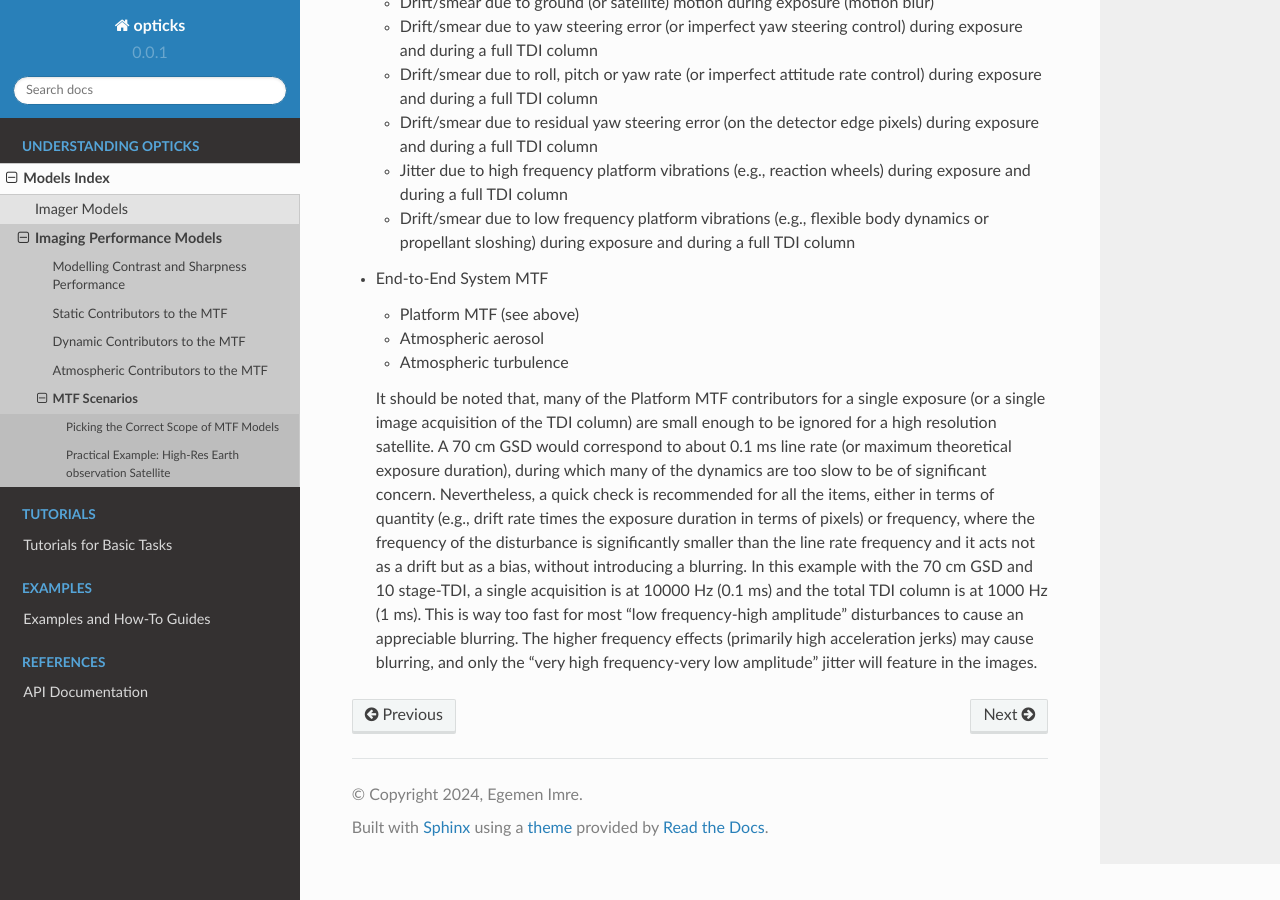
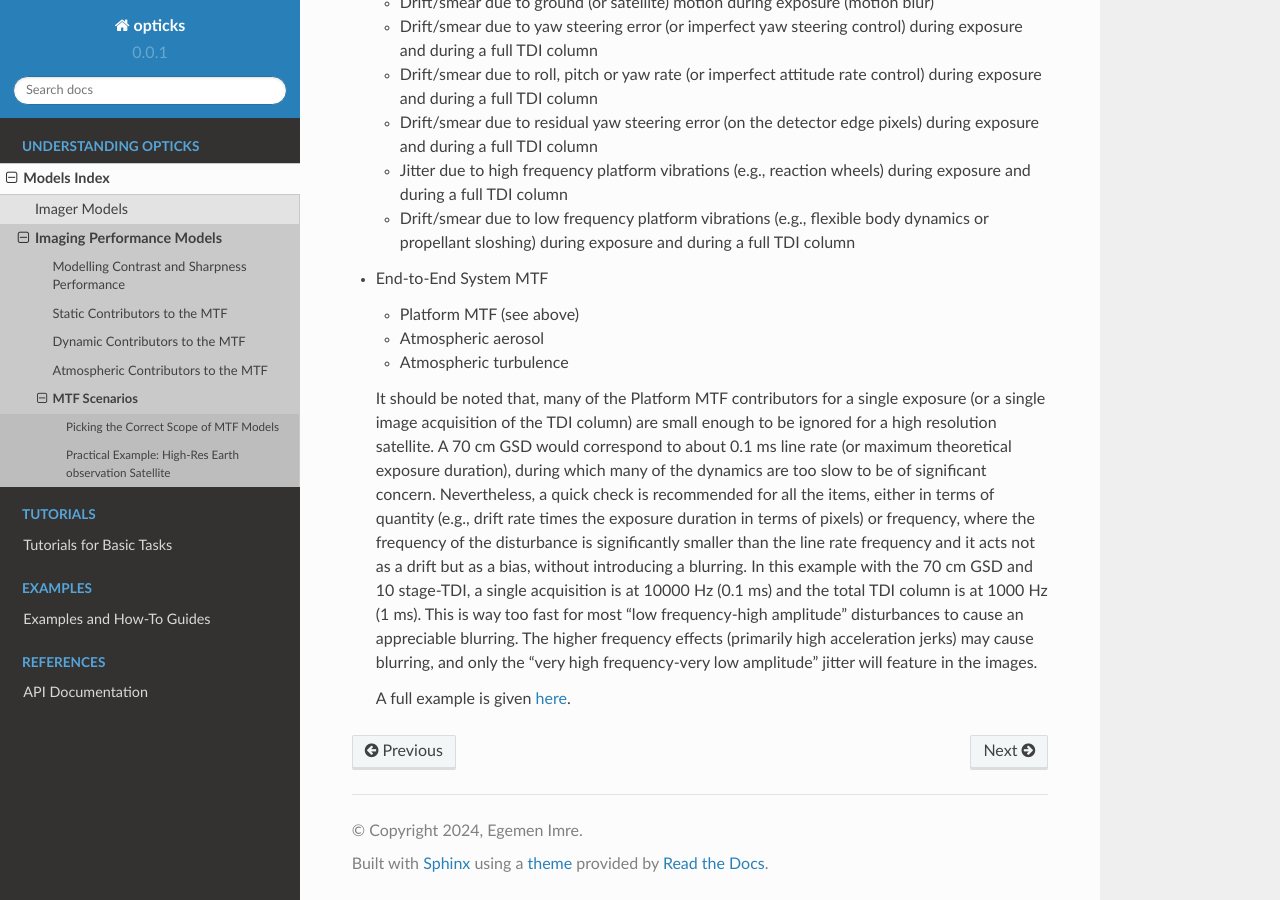
Before and after one commit to egemenimre/opticks, a Sphinx documentation site: the page built from docs/models/mtf_scenarios.md, in a window 1280 px wide and 900 px high, scrolled down 2093 px. Built offline with Sphinx 7.4.7 and the Read the Docs theme 2.0.0, drawn with Linux system fonts in a browser that asks for light colours.

Commit message:
added link to sat mtf budget

```diff
--- a/docs/models/mtf_scenarios.md
+++ b/docs/models/mtf_scenarios.md
@@ -63,3 +63,5 @@ As an example, for a high-resolution Earth Observation satellite operating in VN
   - Atmospheric turbulence
 
   It should be noted that, many of the Platform MTF contributors for a single exposure (or a single image acquisition of the TDI column) are small enough to be ignored for a high resolution satellite. A 70 cm GSD would correspond to about 0.1 ms line rate (or maximum theoretical exposure duration), during which many of the dynamics are too slow to be of significant concern. Nevertheless, a quick check is recommended for all the items, either in terms of quantity (e.g., drift rate times the exposure duration in terms of pixels) or frequency, where the frequency of the disturbance is significantly smaller than the line rate frequency and it acts not as a drift but as a bias, without introducing a blurring. In this example with the 70 cm GSD and 10 stage-TDI, a single acquisition is at 10000 Hz (0.1 ms) and the total TDI column is at 1000 Hz (1 ms). This is way too fast for most "low frequency-high amplitude" disturbances to cause an appreciable blurring. The higher frequency effects (primarily high acceleration jerks) may cause blurring, and only the "very high frequency-very low amplitude" jitter will feature in the images.
+
+  A full example is given [here](docs/examples/sat_mtf_budget.ipynb).
```
